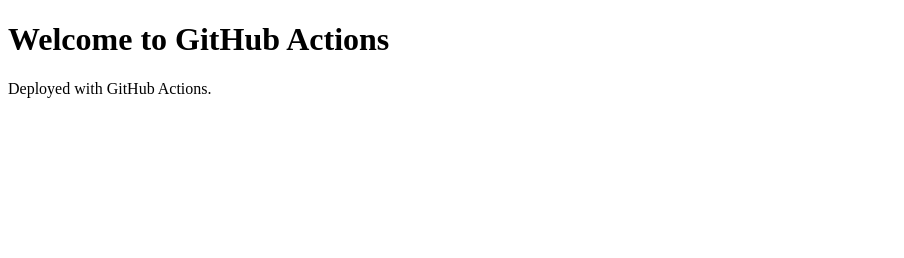
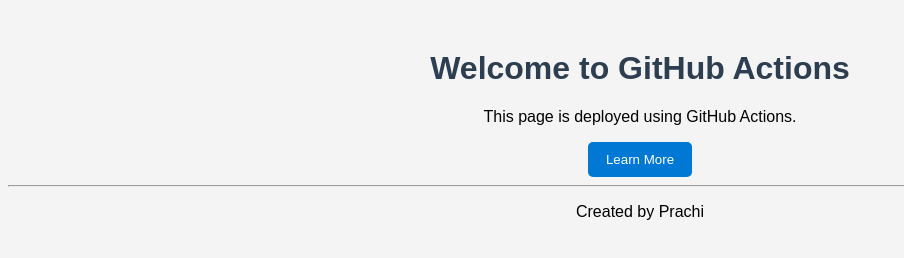
Before and after one commit to prachi-satbhai0741/practice, a plain HTML site: page index.html in a window 1280 px wide. Shown: the whole page, without its empty margins (0-904 px from the left). Drawn offline with Linux system fonts and the light colour scheme.

Commit message:
Fix title and update deployment message
Updated title and paragraph text for clarity.

```diff
--- a/index.html
+++ b/index.html
@@ -3,12 +3,42 @@
 <head>
     <meta charset="UTF-8">
     <meta name="viewport" content="width=device-width, initial-scale=1.0">
-    <title>Github Actions</title>
+    <title>GitHub Actions</title>
+
+    <style>
+        body {
+            font-family: Arial, sans-serif;
+            background-color: #f4f4f4;
+            text-align: center;
+            margin-top: 50px;
+        }
+
+        h1 {
+            color: #2c3e50;
+        }
+
+        button {
+            background-color: #0078d4;
+            color: white;
+            border: none;
+            padding: 10px 18px;
+            border-radius: 5px;
+            cursor: pointer;
+        }
+    </style>
 </head>
 <body>
 
     <h1>Welcome to GitHub Actions</h1>
-    <p>Deployed with GitHub Actions.</p>
+    <p>This page is deployed using GitHub Actions.</p>
+
+    <button>Learn More</button>
+
+    <hr>
+
+    <footer>
+        <p>Created by Prachi</p>
+    </footer>
 
 </body>
 </html>
```
